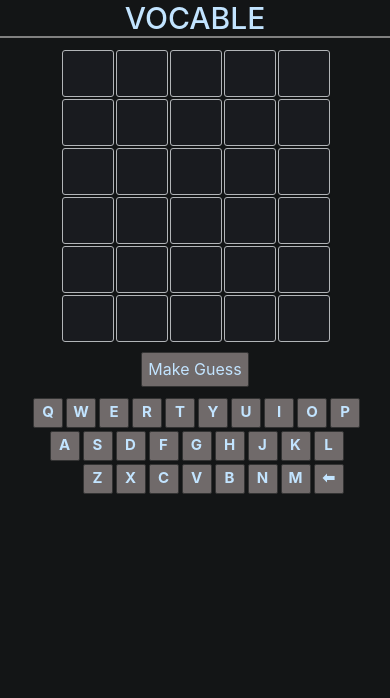
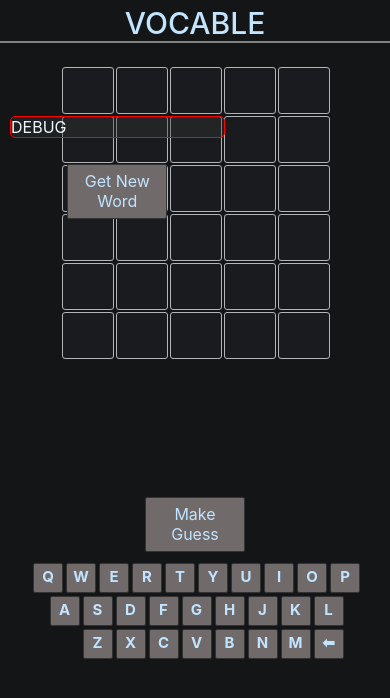
Before and after one commit to JustinStitt/vocable, a Svelte app in the folder vocable-app/: page / in a window 390 px wide. Shown: the top 698 px of the page. Built offline with nearby package versions, Linux system fonts and the light colour scheme.

Commit message:
🔳 added scroll to entries for mobile

```diff
--- a/vocable-app/src/App.svelte
+++ b/vocable-app/src/App.svelte
@@ -5,7 +5,7 @@
 	import validation from './validation.js'
 	import Keyboard from './Components/Keyboard.svelte'
 
-	let DEBUG = false;
+	let DEBUG = true;
 	let guess = '';
 	let guesses = [];
 	let words = file.default
@@ -133,9 +133,8 @@
 		text-align: center;
 		display: flex;
 		flex-direction: column;
-		justify-content: center;
-		align-items: center;
 		max-height: 100%; /* no scroll */
+		height: 100%;
 	}
 
 	button {
@@ -144,11 +143,15 @@
 		border: 1px solid #333;
 		margin-top: 10px;
 		margin-bottom: -2px;
+		width: 100px;
+		align-self: center;
 	}
 
 	.top {
 		width: 100%;
 		padding-bottom: 10px;
+		min-height: 50px;
+		margin-top: 5px;
 	}
 
 	h2 {
@@ -166,15 +169,14 @@
 	}
 
 	.debug {
+		position: absolute;
+		transform: translateY(100px);
 		display: flex;
-		flex-direction: row;
-		justify-content: center;
-		align-items: center;
+		flex-direction: column;
+		justify-items: flex-end;
 	}
 
 	.debug p{
-		width: 100%;
-		height: 100%;
 		background-color: rgba(51, 51, 51, 0.376);
 		margin-left: 10px;
 		margin-right: 10px;
@@ -198,11 +200,20 @@
 	}
 
 	.entries {
-		justify-content: center;
 		align-items: center;
 		width: 100%;
-		height: 100%;
+		height: 50%;
 		display: flex;
 		flex-direction: column;
+		min-height: 120px;
+
 	}
+
+
+	@media only screen and (max-height: 550px) {
+        .entries {
+			overflow-y: scroll;
+			overflow-x: hidden;
+		}
+    }
 </style>
--- a/vocable-app/src/Components/Block.svelte
+++ b/vocable-app/src/Components/Block.svelte
@@ -22,10 +22,11 @@
     justify-content: center;
     border-radius: 3px;
     background-color: #434a5d21;
-    max-width: 75px;
+    max-width: 50px;
     min-width: 50px;
     border: 1px solid rgb(178, 181, 184);
     margin-left: 2px;
+
 }
 
 div h3 {
@@ -34,6 +35,7 @@
     font-weight: 400;
     text-align: center;
     padding-bottom: 5px;
+
 }
 
 .correct {
--- a/vocable-app/src/Components/Entry.svelte
+++ b/vocable-app/src/Components/Entry.svelte
@@ -7,22 +7,18 @@
 </script>
 
 <!-- start HTML -->
-<div>
-    {#each Array(guess.length) as _, i}
+    <div>
+        {#each Array(guess.length) as _, i}
         <Block letter={guess[i]} state={states[i]}/>
-    {/each}
-</div>
+        {/each}
+    </div>
 <!-- end HTML -->
 
 <style>
     div {
-        width: 25%;
-        height: 10%;
         display: flex;
         flex-direction: row;
-        justify-content: center;
         padding-top: 2px;
-        min-width: 200px;
     }
 
 </style>
```
